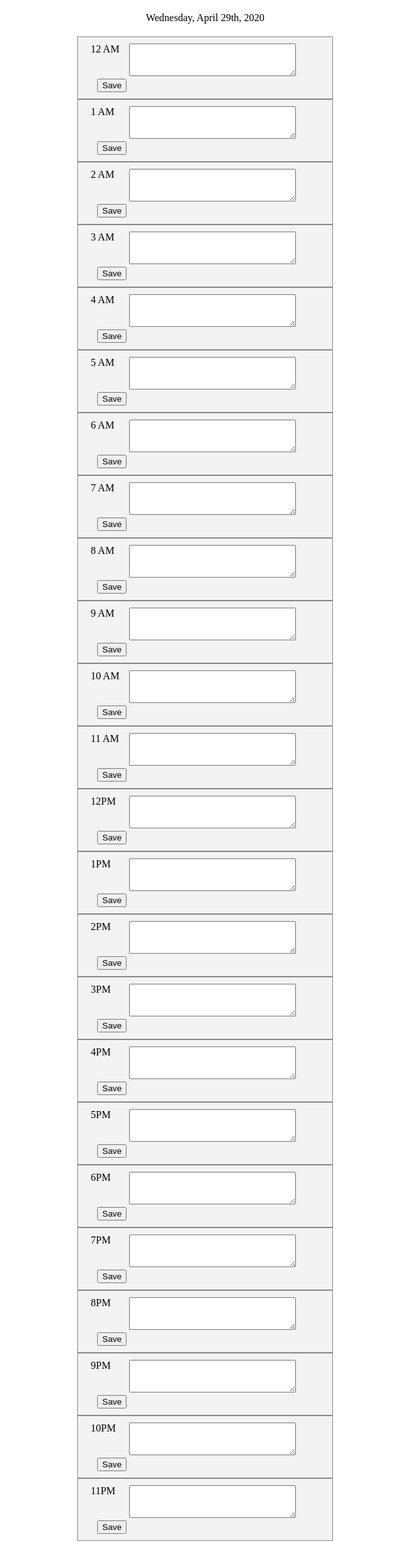
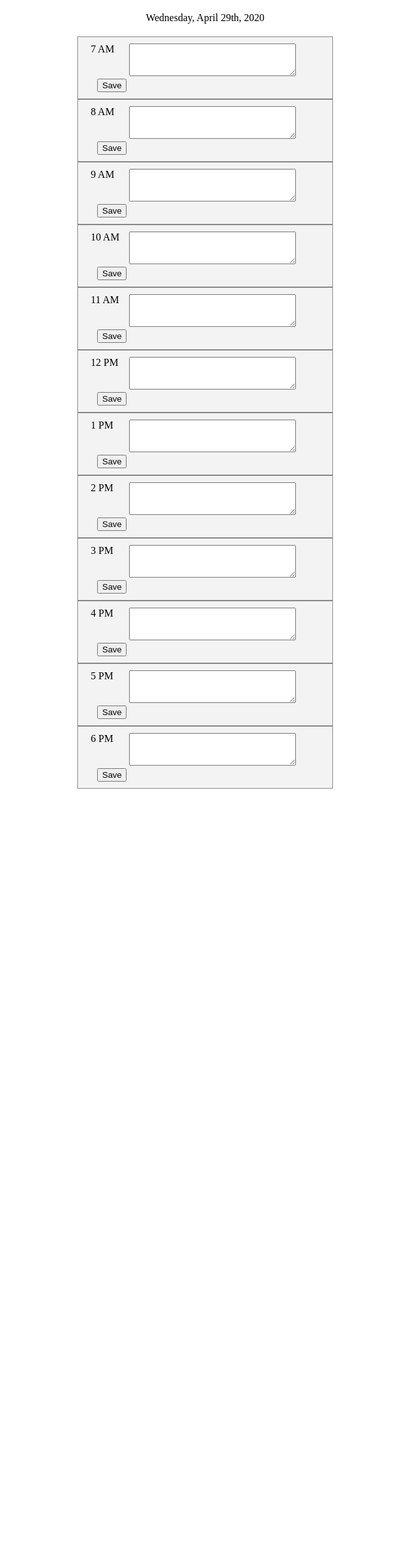
Before and after one commit to rrsalerno21/calendar-app, a plain HTML site: page index.html in a window 1280 px wide. Shown: the part 61-2478 px from the top of the page at 64% size, without its empty margins (319-959 px from the left). After the commit the page ends 1302 px from the top, so only its background shows below. Drawn offline with nearby package versions, Linux system fonts and the light colour scheme.

Commit message:
updated index for just bus. hrs

```diff
--- a/index.html
+++ b/index.html
@@ -15,103 +15,6 @@
 
     <main class="wrapper">
         <div id="total-cal-box">
-            <div class="time-box" id="12x">
-                <div class="time-display">
-                    <label for="12AM-message">12 AM</label><br>
-                </div>
-
-                <div class="time-input">
-                    <textarea name="12AM-message" rows="3" cols="30"></textarea>
-                </div>
-
-                <div class="save-div">
-                    <button class="save-btn">Save</button>
-                </div>
-            </div>
-
-            <div class="time-box" id="1AM">
-                <div class="time-display">
-                    <label for="1AM-message">1 AM</label><br>
-                </div>
-
-                <div class="time-input">
-                    <textarea name="1am-message" rows="3" cols="30"></textarea>
-                </div>
-
-                <div class="save-div">
-                    <button class="save-btn">Save</button>
-                </div>
-            </div>
-
-            <div class="time-box" id="2AM">
-                <div class="time-display">
-                    <label for="2AM-message">2 AM</label><br>
-                </div>
-
-                <div class="time-input">
-                    <textarea name="2AM-message" rows="3" cols="30"></textarea>
-                </div>
-
-                <div class="save-div">
-                    <button class="save-btn">Save</button>
-                </div>
-            </div>
-
-            <div class="time-box" id="3AM">
-                <div class="time-display">
-                    <label for="3AM-message">3 AM</label><br>
-                </div>
-
-                <div class="time-input">
-                    <textarea name="3AM-message" rows="3" cols="30"></textarea>
-                </div>
-
-                <div class="save-div">
-                    <button class="save-btn">Save</button>
-                </div>
-            </div>
-
-            <div class="time-box" id="4AM">
-                <div class="time-display">
-                    <label for="4AM-message">4 AM</label><br>
-                </div>
-
-                <div class="time-input">
-                    <textarea name="4AM-message" rows="3" cols="30"></textarea>
-                </div>
-
-                <div class="save-div">
-                    <button class="save-btn">Save</button>
-                </div>
-            </div>
-
-            <div class="time-box" id="5AM">
-                <div class="time-display">
-                    <label for="5AM-message">5 AM</label><br>
-                </div>
-
-                <div class="time-input">
-                    <textarea name="5AM-message" rows="3" cols="30"></textarea>
-                </div>
-
-                <div class="save-div">
-                    <button class="save-btn">Save</button>
-                </div>
-            </div>
-
-            <div class="time-box" id="6AM">
-                <div class="time-display">
-                    <label for="6AM-message">6 AM</label><br>
-                </div>
-
-                <div class="time-input">
-                    <textarea name="6AM-message" rows="3" cols="30"></textarea>
-                </div>
-
-                <div class="save-div">
-                    <button class="save-btn">Save</button>
-                </div>
-            </div>
 
             <div class="time-box" id="7AM">
                 <div class="time-display">
@@ -185,7 +88,7 @@
 
             <div class="time-box" id="12PM">
                 <div class="time-display">
-                    <label for="12PM-message">12PM</label><br>
+                    <label for="12PM-message">12 PM</label><br>
                 </div>
 
                 <div class="time-input">
@@ -199,7 +102,7 @@
 
             <div class="time-box" id="1PM">
                 <div class="time-display">
-                    <label for="1PM-message">1PM</label><br>
+                    <label for="1PM-message">1 PM</label><br>
                 </div>
 
                 <div class="time-input">
@@ -213,7 +116,7 @@
 
             <div class="time-box" id="2PM">
                 <div class="time-display">
-                    <label for="2PM-message">2PM</label><br>
+                    <label for="2PM-message">2 PM</label><br>
                 </div>
 
                 <div class="time-input">
@@ -227,7 +130,7 @@
 
             <div class="time-box" id="3PM">
                 <div class="time-display">
-                    <label for="3PM-message">3PM</label><br>
+                    <label for="3PM-message">3 PM</label><br>
                 </div>
 
                 <div class="time-input">
@@ -241,7 +144,7 @@
 
             <div class="time-box" id="4PM">
                 <div class="time-display">
-                    <label for="4PM-message">4PM</label><br>
+                    <label for="4PM-message">4 PM</label><br>
                 </div>
 
                 <div class="time-input">
@@ -255,7 +158,7 @@
 
             <div class="time-box" id="5PM">
                 <div class="time-display">
-                    <label for="5PM-message">5PM</label><br>
+                    <label for="5PM-message">5 PM</label><br>
                 </div>
 
                 <div class="time-input">
@@ -269,81 +172,11 @@
 
             <div class="time-box" id="6PM">
                 <div class="time-display">
-                    <label for="6PM-message">6PM</label><br>
+                    <label for="6PM-message">6 PM</label><br>
                 </div>
 
                 <div class="time-input">
                     <textarea name="6PM-message" rows="3" cols="30"></textarea>
-                </div>
-
-                <div class="save-div">
-                    <button class="save-btn">Save</button>
-                </div>
-            </div>
-
-            <div class="time-box" id="7PM">
-                <div class="time-display">
-                    <label for="7PM-message">7PM</label><br>
-                </div>
-
-                <div class="time-input">
-                    <textarea name="7PM-message" rows="3" cols="30"></textarea>
-                </div>
-
-                <div class="save-div">
-                    <button class="save-btn">Save</button>
-                </div>
-            </div>
-
-            <div class="time-box" id="8PM">
-                <div class="time-display">
-                    <label for="8PM-message">8PM</label><br>
-                </div>
-
-                <div class="time-input">
-                    <textarea name="8PM-message" rows="3" cols="30"></textarea>
-                </div>
-
-                <div class="save-div">
-                    <button class="save-btn">Save</button>
-                </div>
-            </div>
-
-            <div class="time-box" id="9PM">
-                <div class="time-display">
-                    <label for="9PM-message">9PM</label><br>
-                </div>
-
-                <div class="time-input">
-                    <textarea name="9PM-message" rows="3" cols="30"></textarea>
-                </div>
-
-                <div class="save-div">
-                    <button class="save-btn">Save</button>
-                </div>
-            </div>
-
-            <div class="time-box" id="10PM">
-                <div class="time-display">
-                    <label for="10PM-message">10PM</label><br>
-                </div>
-
-                <div class="time-input">
-                    <textarea name="10PM-message" rows="3" cols="30"></textarea>
-                </div>
-
-                <div class="save-div">
-                    <button class="save-btn">Save</button>
-                </div>
-            </div>
-
-            <div class="time-box" id="11PM">
-                <div class="time-display">
-                    <label for="11PM-message">11PM</label><br>
-                </div>
-
-                <div class="time-input">
-                    <textarea name="11PM-message" rows="3" cols="30"></textarea>
                 </div>
 
                 <div class="save-div">
```
